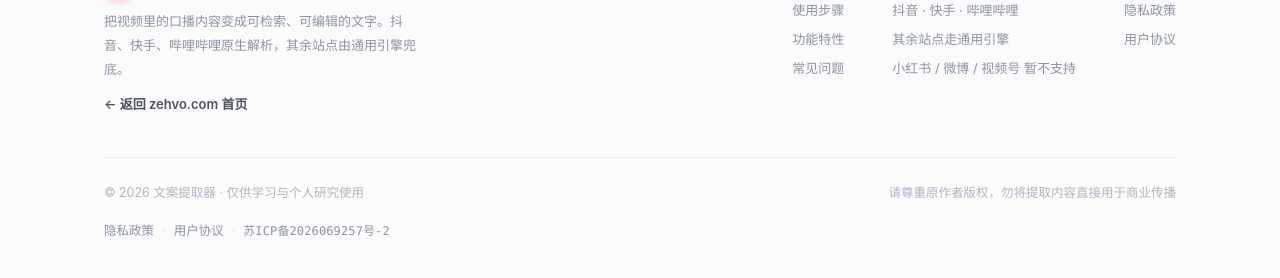
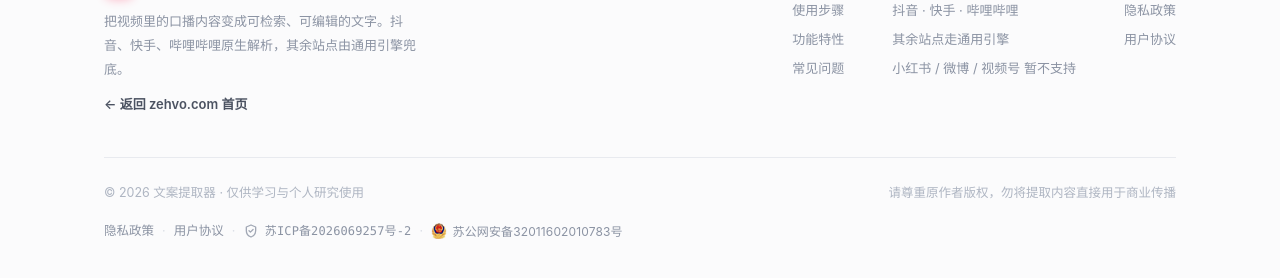
Before and after one commit to liuyihua2015/video-transcript, a website: page public/index.html in a window 1280 px wide. Shown: the part 3516-3794 px from the top of the page. Drawn offline with Linux system fonts and the light colour scheme; no server answers.

Commit message:
feat(site): 页脚补公安联网备案号
按公安联网备案要求，页脚法务行展示「警徽图标 + 备案号」并链接查询页：
- 苏公网安备32011602010783号 → beian.mps.gov.cn/#/query/webSearch?code=32011602010783
- 图标用相对路径 ghs.png（本页经 nginx 反代在 /douyin/ 子路径，解析为 /douyin/ghs.png，
  不依赖站点根目录那份拷贝，避免跨服务耦合）
- 保留原有 ICP 备案号 苏ICP备2026069257号-2

```diff
--- a/public/index.html
+++ b/public/index.html
@@ -535,7 +535,13 @@ details.faq .faq-body b{ color:var(--ink); font-weight:650; }
 .footer-legal a{ color:var(--ink-3); text-decoration:none; transition:color .15s; }
 .footer-legal a:hover{ color:var(--brand); }
 .footer-legal .sep{ color:var(--line-strong); user-select:none; }
-.footer-legal .icp{ font-family:var(--font-mono); font-size:.75rem; letter-spacing:.01em; }
+.footer-legal .icp{ display:inline-flex; align-items:center; gap:.35rem; font-family:var(--font-mono); font-size:.75rem; letter-spacing:.01em; }
+.footer-legal .icp svg{ width:16px; height:16px; flex:none; opacity:.8; }
+/* 公安联网备案：官方要求「警徽图标 + 备案号」成对出现，点击跳转 beian.mps.gov.cn 查询页。
+   图标走相对路径 ghs.png（本页由 nginx 反代到 /douyin/，相对路径解析为 /douyin/ghs.png，
+   不依赖 zehvo.com 站点根目录那份拷贝）。 */
+.footer-legal .police{ display:inline-flex; align-items:center; gap:.35rem; font-size:.75rem; letter-spacing:.01em; }
+.footer-legal .police img{ width:16px; height:16px; display:block; flex:none; }
 
 @keyframes fadeUp{ from{ opacity:0; transform:translateY(16px);} to{ opacity:1; transform:none;} }
 @keyframes fade{ from{ opacity:0; } to{ opacity:1; } }
@@ -988,7 +994,12 @@ details.faq .faq-body b{ color:var(--ink); font-weight:650; }
         <span class="sep" aria-hidden="true">·</span>
         <a href="https://www.zehvo.com/legal/terms">用户协议</a>
         <span class="sep" aria-hidden="true">·</span>
-        <a class="icp" href="https://beian.miit.gov.cn/" target="_blank" rel="noopener noreferrer">苏ICP备2026069257号-2</a>
+        <a class="icp" href="https://beian.miit.gov.cn/" target="_blank" rel="noopener noreferrer"><svg viewBox="0 0 24 24" fill="none" stroke="currentColor" stroke-width="2" stroke-linecap="round" stroke-linejoin="round" aria-hidden="true"><path d="M12 3l7 3v5.5c0 4.6-2.9 7.8-7 9.5-4.1-1.7-7-4.9-7-9.5V6l7-3z"/><path d="M9 11.6l2.1 2.1 4-4"/></svg>苏ICP备2026069257号-2</a>
+        <span class="sep" aria-hidden="true">·</span>
+        <a class="police" href="https://beian.mps.gov.cn/#/query/webSearch?code=32011602010783" target="_blank" rel="noopener noreferrer">
+          <img src="ghs.png" alt="" width="16" height="16">
+          苏公网安备32011602010783号
+        </a>
       </div>
     </div>
   </div>
```
Also changed, not shown: public/ghs.png (added).
